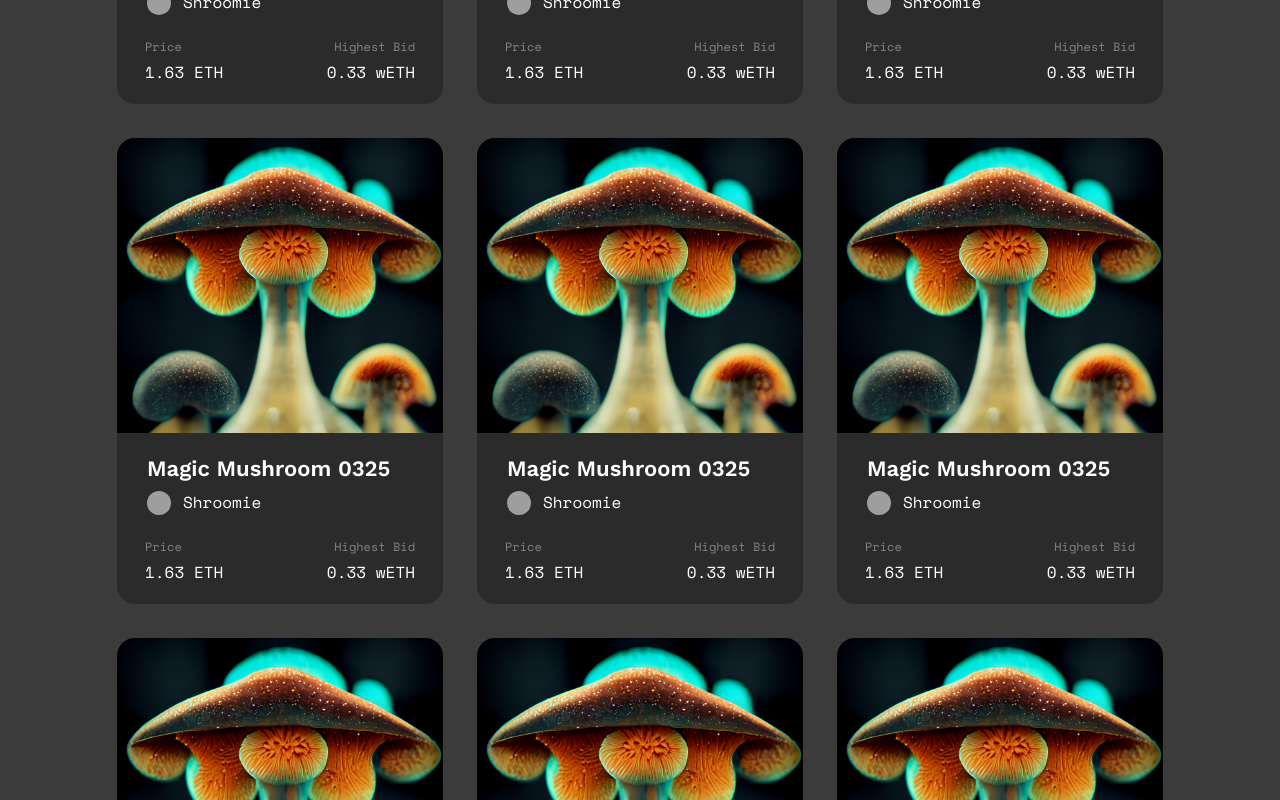
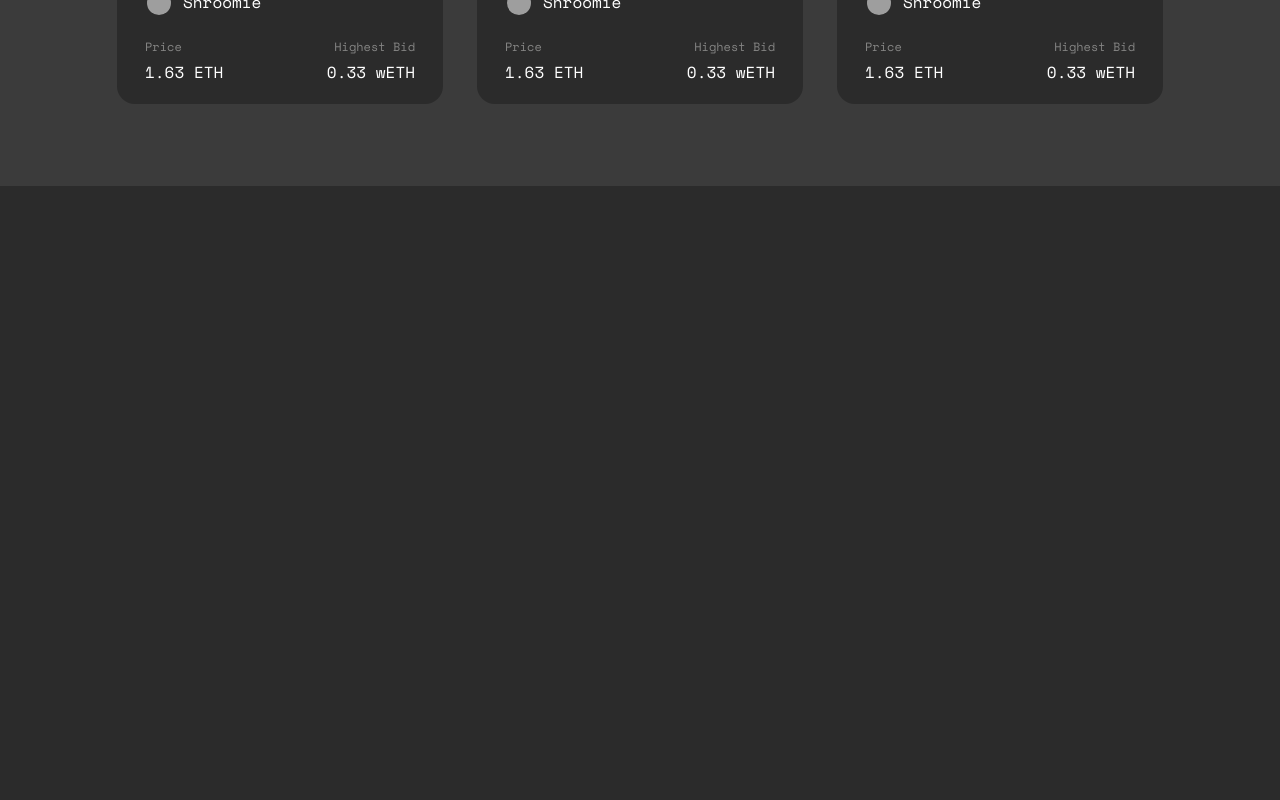
Before and after one commit to fine-e-s/nft-marketplace, a Next.js app: page /marketplace in a window 1280 px wide. Shown: the part 2020-2820 px from the top of the page. After the commit the page ends 2206 px from the top, so only its background shows below. Built offline with nearby package versions, Linux system fonts and the light colour scheme; grey boxes are pictures that could not be loaded.

Commit message:
Minor change

```diff
--- a/src/pages/marketplace/index.js
+++ b/src/pages/marketplace/index.js
@@ -65,7 +65,7 @@ function Cards() {
   );
 }
 
-const data = Array(200).fill({
+const data = Array(12).fill({
   img: "magic-shroom.png",
   imgName: "Magic Mushroom 0325",
   username: "Shroomie",
```
